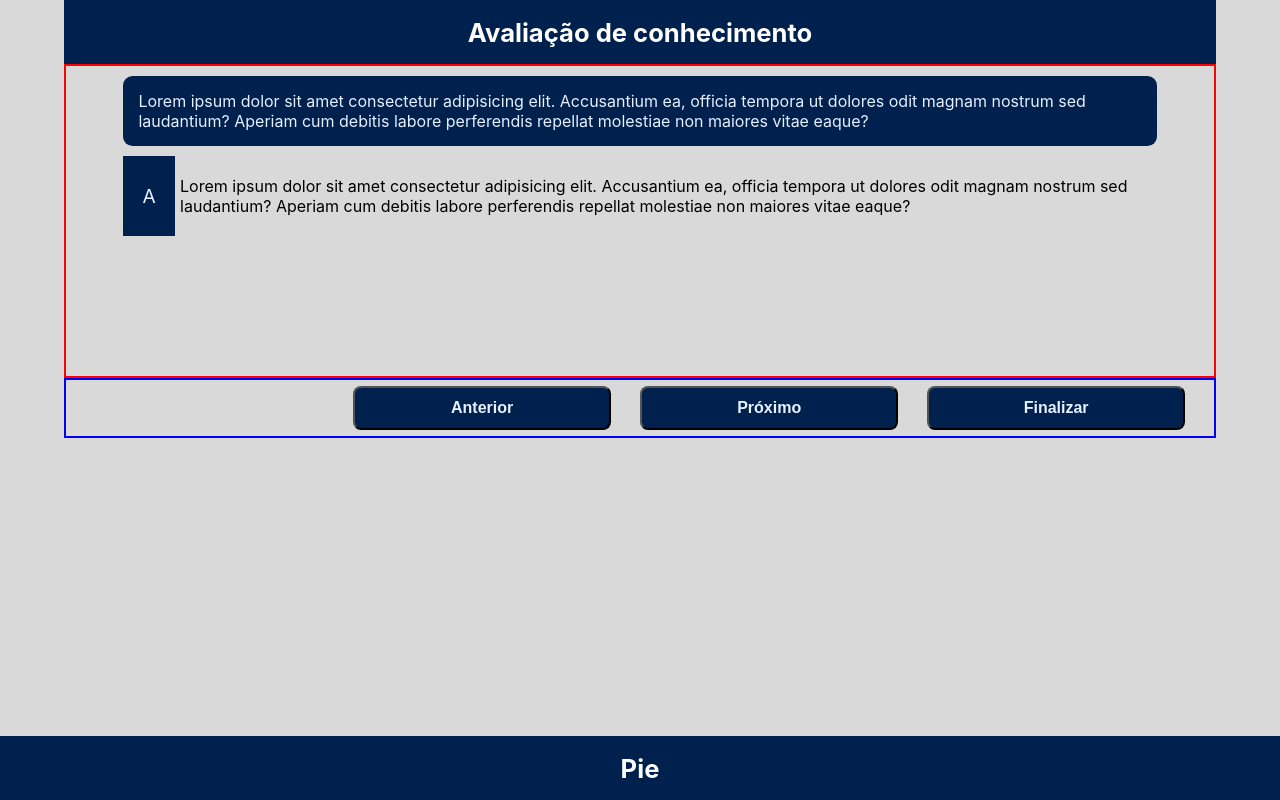
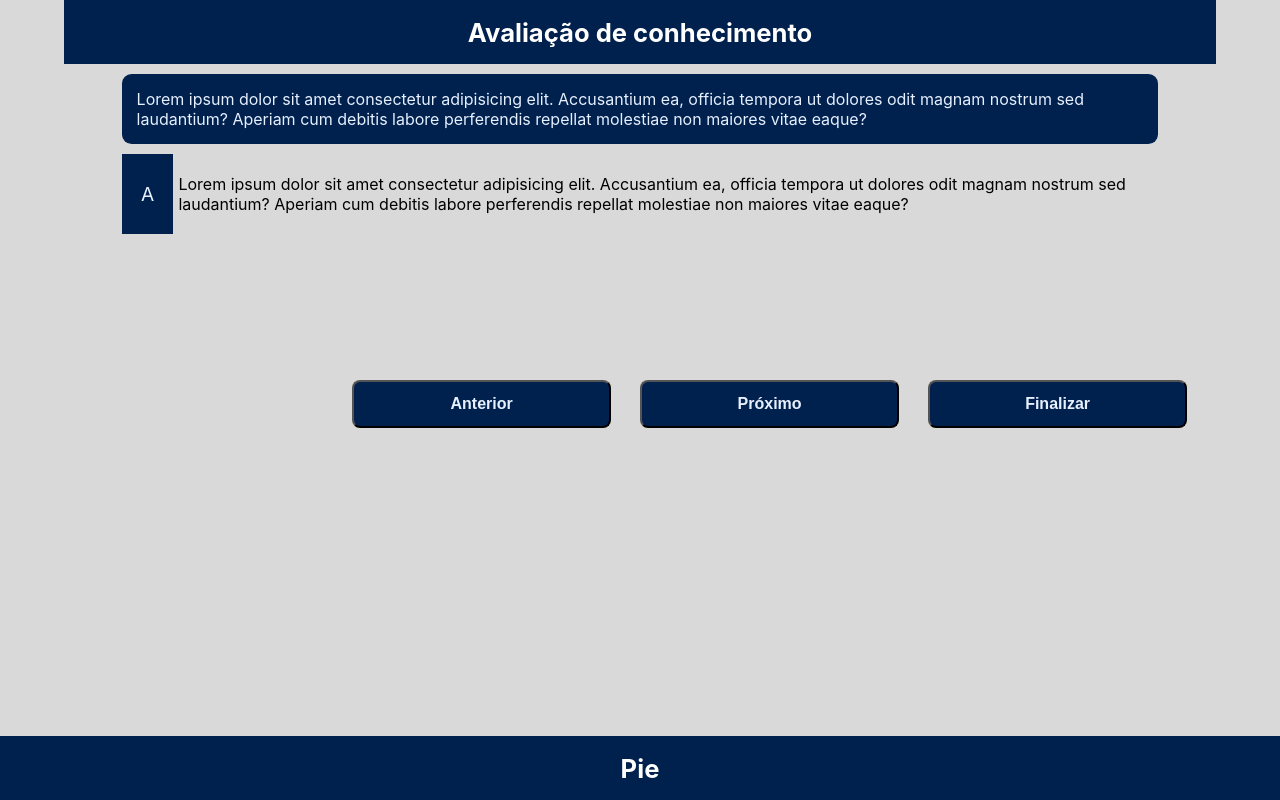
Before and after one commit to HardBoris/studytor-spa, a React (Create React App) app: page / in a window 1280 px wide. Built offline with nearby package versions, Linux system fonts and the light colour scheme.

Commit message:
style: sin bordes

```diff
--- a/src/pages/Pruebas/pruebas.css
+++ b/src/pages/Pruebas/pruebas.css
@@ -1,5 +1,4 @@
 .evaluacion {
-  border: 2px solid red;
   width: 100%;
   height: fit-content;
   display: flex;
@@ -13,7 +12,6 @@
   display: flex;
   justify-content: flex-end;
   align-items: center;
-  border: 2px solid blue;
 }
 
 .prueba-boton {
```
